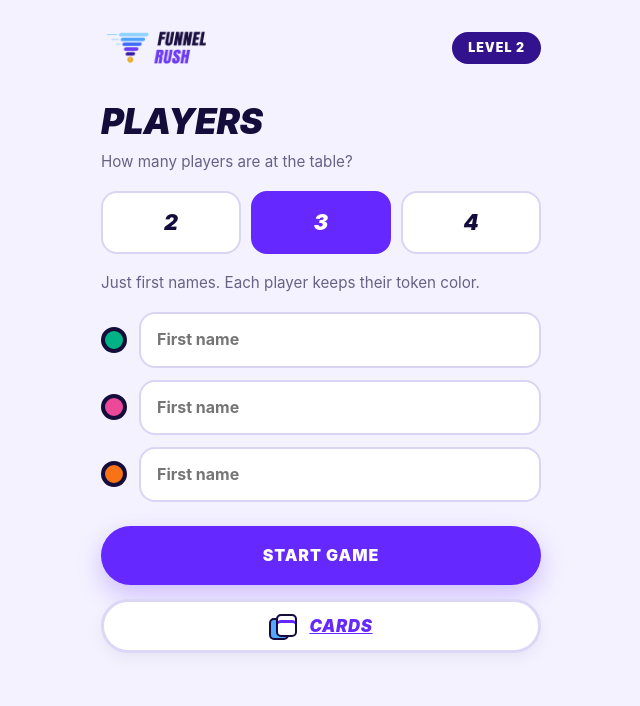
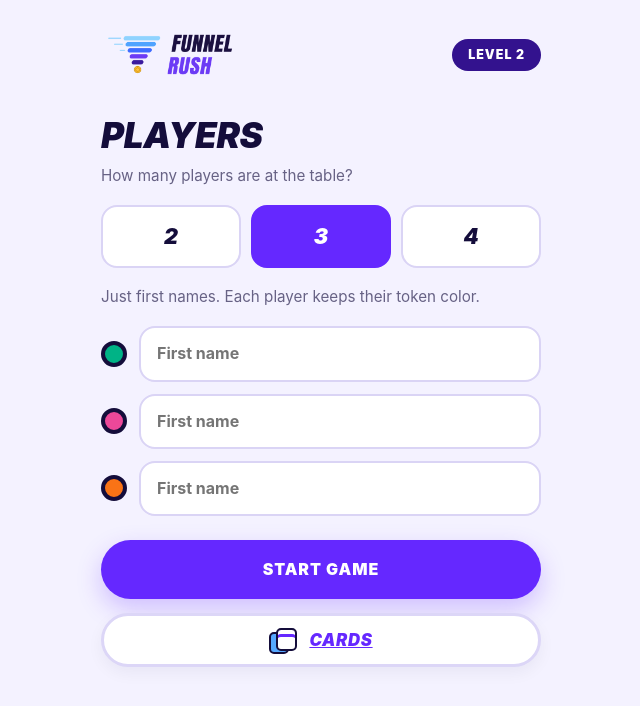
Before and after one commit to Mehdi123-hub/funnel-rush-v3, a plain HTML site: page index.html in a window 1280 px wide. Both pictures are taken after a click on the button "NEW GAME". Shown: the whole page, without its empty margins (319-959 px from the left). Drawn offline with Linux system fonts and the light colour scheme.

Commit message:
correction taillee

```diff
--- a/css/style.css
+++ b/css/style.css
@@ -84,7 +84,7 @@ button {
 
 /* Logo image size inside inner headers */
 .brand-logo-only img {
-  height: 56px; /* Default header logo height */
+  height: 70px; /* Default header logo height */
   width: auto; /* Keep natural aspect ratio */
   display: block; /* Prevent inline baseline gap */
 }
```
